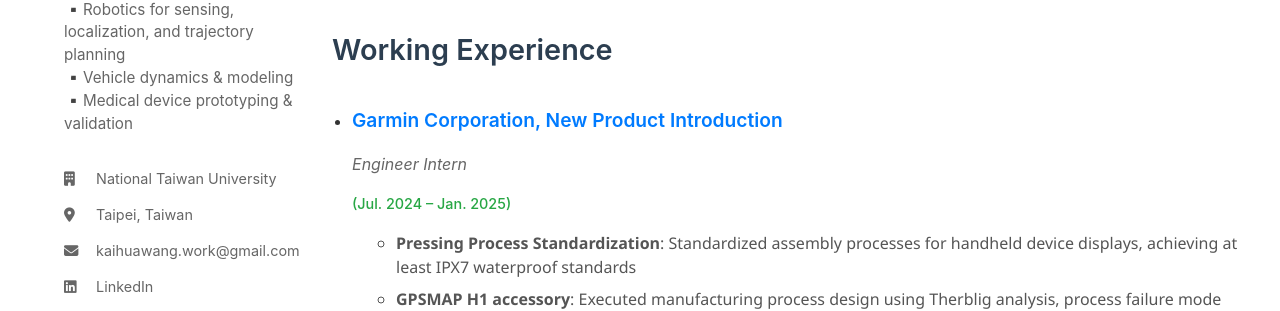
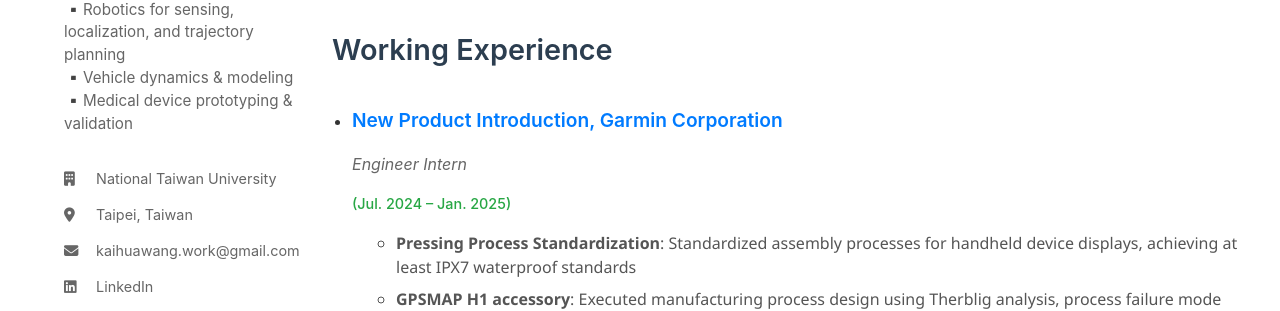
Before and after one commit to Kelvin1106/Kelvin1106.github.io, a Jekyll site: the page built from pages/experience.md, in a window 1280 px wide and 900 px high, scrolled down 661 px. Shown: the part 401-712 px from the top of the window. Built offline with Jekyll 4.4.1, drawn with Linux system fonts in a browser that asks for light colours.

Commit message:
Update experience.md

```diff
--- a/pages/experience.md
+++ b/pages/experience.md
@@ -327,7 +327,7 @@ ul {
         <li>
             <div class="experience-item">
                 <div class="experience-header">
-                    <h4 class="position-title">Garmin Corporation, New Product Introduction</h4>
+                    <h4 class="position-title">New Product Introduction, Garmin Corporation</h4>
                     <p class="company-info">Engineer Intern</p>
                     <p class="duration">(Jul. 2024 – Jan. 2025)</p>
                 </div>
```
